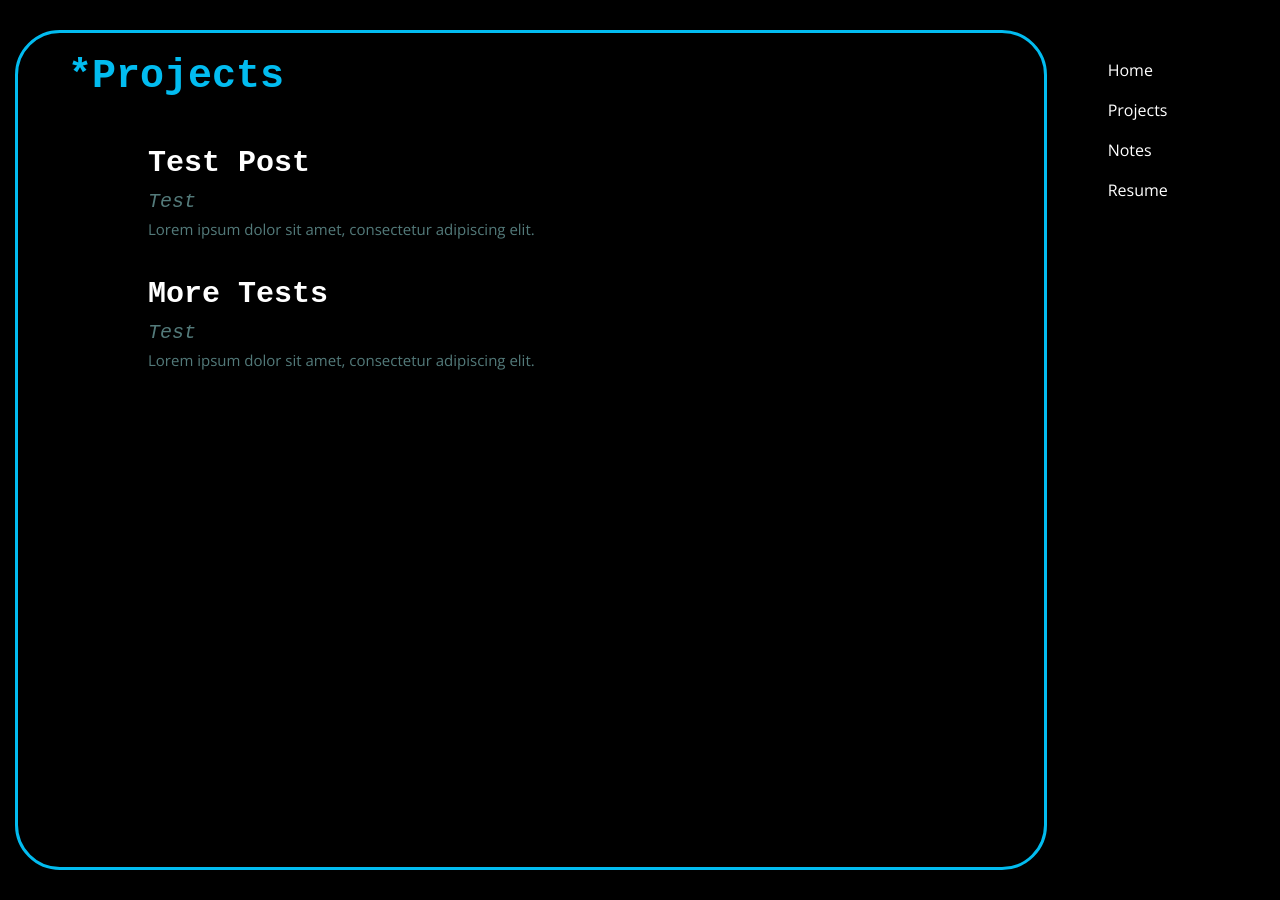
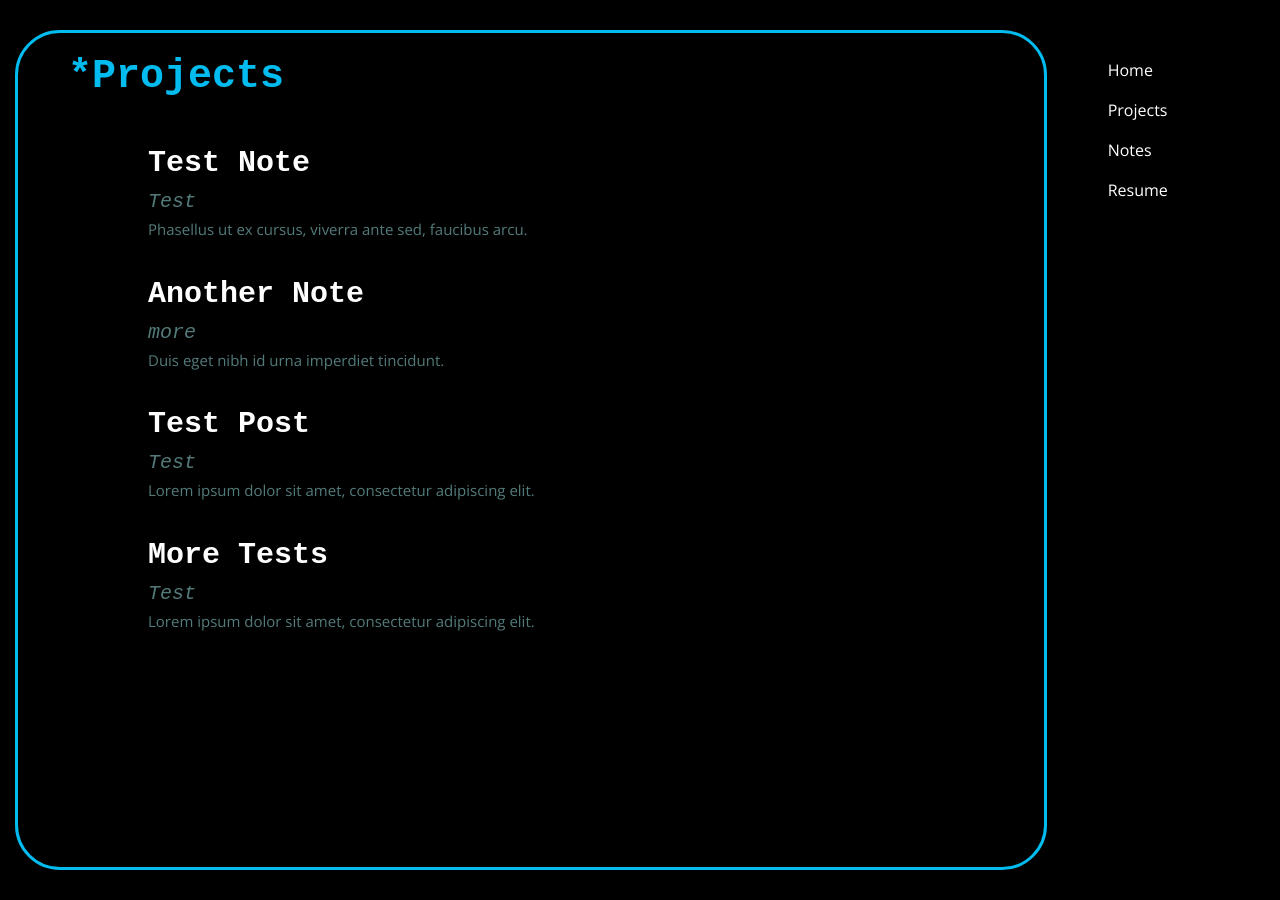
Before and after one commit to ndrewgood/pwb2, a Jekyll site: the page built from projects.html, in a window 1280 px wide. Built offline with Jekyll 4.4.1, drawn with Linux system fonts in a browser that asks for light colours; nearby versions of some CDN libraries; some of the changed lines change nothing that is shown.

Commit message:
Added some test Note md files

```diff
--- /dev/null
+++ b/_posts/2018-2-07-Another-Note.md
@@ -0,0 +1,18 @@
+---
+layout: default-notes
+title: Another Note
+meta: more
+category: notes
+thumbnail: thumbnails/another-note.png
+description: Duis eget nibh id urna imperdiet tincidunt.
+time: 2-07-18
+---
+
+Woah heres some more testing!
+
+# Thats actually cool!
+#### Who would have thought of that.
+
+Aenean vitae risus neque. Fusce aliquam vestibulum cursus. Maecenas in neque risus. Pellentesque sed velit nec nulla condimentum ultrices vel ac est. Etiam dapibus, dui quis maximus placerat, nulla tortor fringilla libero, non rutrum justo odio vitae diam. Aliquam bibendum vitae lectus ac porttitor. Aliquam vitae nibh ac dui lacinia vestibulum et at leo. Quisque sed libero nibh. Curabitur cursus sed nulla id aliquet. Morbi commodo dignissim ante at vestibulum. Curabitur sit amet erat ligula. Etiam in porttitor libero. Ut ut congue augue. Nulla in consectetur neque.
+
+Fusce eros metus, rutrum ac pharetra convallis, hendrerit non turpis. Nullam finibus ligula id nisi vehicula facilisis at fringilla risus. Pellentesque hendrerit, neque sit amet fermentum fermentum, velit ligula consequat lectus, ac ultrices sapien dolor at nibh. Ut fringilla a velit eu ultrices. Curabitur sit amet diam a orci mollis gravida mollis sed libero. Nulla facilisi. Praesent scelerisque libero eu risus ornare egestas. Cras in lectus elit. Aliquam ultricies risus ut egestas malesuada. Vivamus eget hendrerit erat, et feugiat diam. Donec semper non dolor et tristique. Morbi commodo rutrum risus, quis commodo magna lobortis vel. Donec varius tortor dolor, nec congue ligula consectetur ultrices. Suspendisse vitae turpis a erat euismod mattis sed ut quam. Vestibulum ante ipsum primis in faucibus orci luctus et ultrices posuere cubilia Curae; Vivamus at sagittis ligula, eget placerat nulla.
--- /dev/null
+++ b/_posts/2018-2-07-Test-Note.md
@@ -0,0 +1,17 @@
+---
+layout: default-notes
+title: Test Note
+meta: Test
+category: notes
+thumbnail: thumbnails/test-note.png
+description: Phasellus ut ex cursus, viverra ante sed, faucibus arcu.
+time: 2-07-18
+---
+
+Hey! Heres a test post for one of my notes post
+
+# Wow, cool test!
+
+Class aptent taciti sociosqu ad litora torquent per conubia nostra, per inceptos himenaeos. Suspendisse nec urna quis sem luctus venenatis. Etiam imperdiet massa nec eleifend congue. Donec bibendum orci malesuada est pretium semper. Proin ultrices suscipit arcu, ut tincidunt est dictum a. Maecenas bibendum vel quam sit amet rutrum. Curabitur id orci tempus, maximus massa quis, luctus ligula. Nulla molestie nec justo non interdum. In vestibulum ante et ultrices elementum. Morbi ligula purus, commodo non placerat nec, pharetra in sem. Integer elementum eu sem ac interdum.
+
+Duis cursus, lorem in posuere dignissim, orci nunc pharetra lectus, non rutrum enim felis a risus. In aliquam lobortis hendrerit. Ut eros diam, gravida molestie bibendum quis, pulvinar in nisi. Duis viverra urna sed sodales sagittis. Nunc at nibh a velit vestibulum molestie quis non magna. Quisque faucibus purus at erat condimentum, sit amet rhoncus mi eleifend. Maecenas lobortis nulla in metus dictum dapibus. In sit amet felis vitae dolor malesuada porttitor ut at erat. Ut cursus mauris metus, at vehicula magna lacinia id. Mauris id risus et sapien cursus euismod. Nulla facilisi. Sed maximus ligula at vehicula accumsan. Morbi congue posuere nunc venenatis tincidunt. Proin eget blandit purus.
```
Also changed, not shown: _posts/2018-1-26-More-Tests.md (+1 -1 lines).
